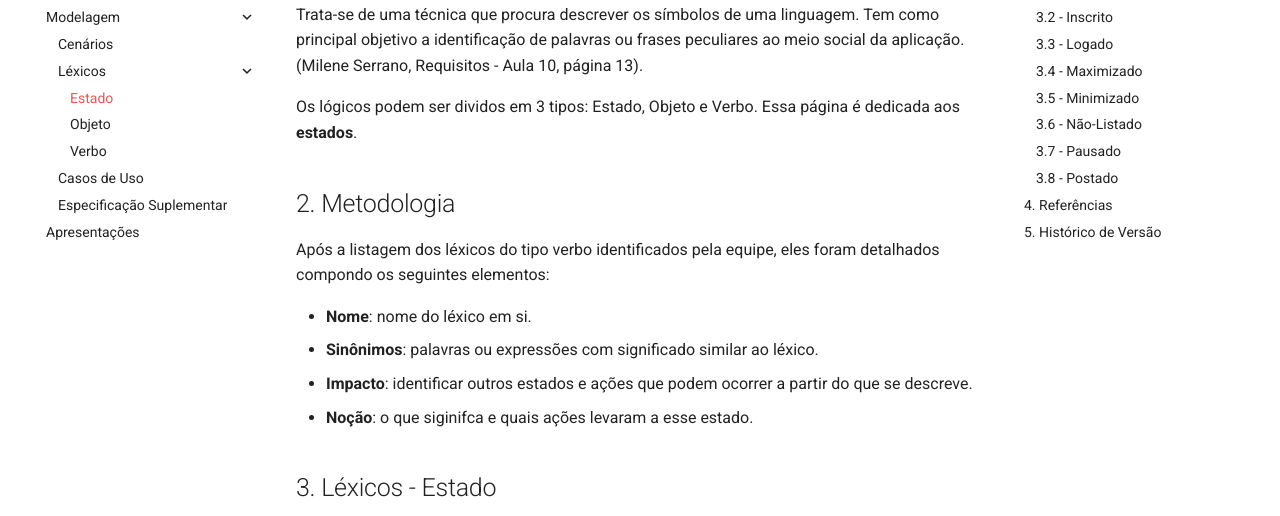
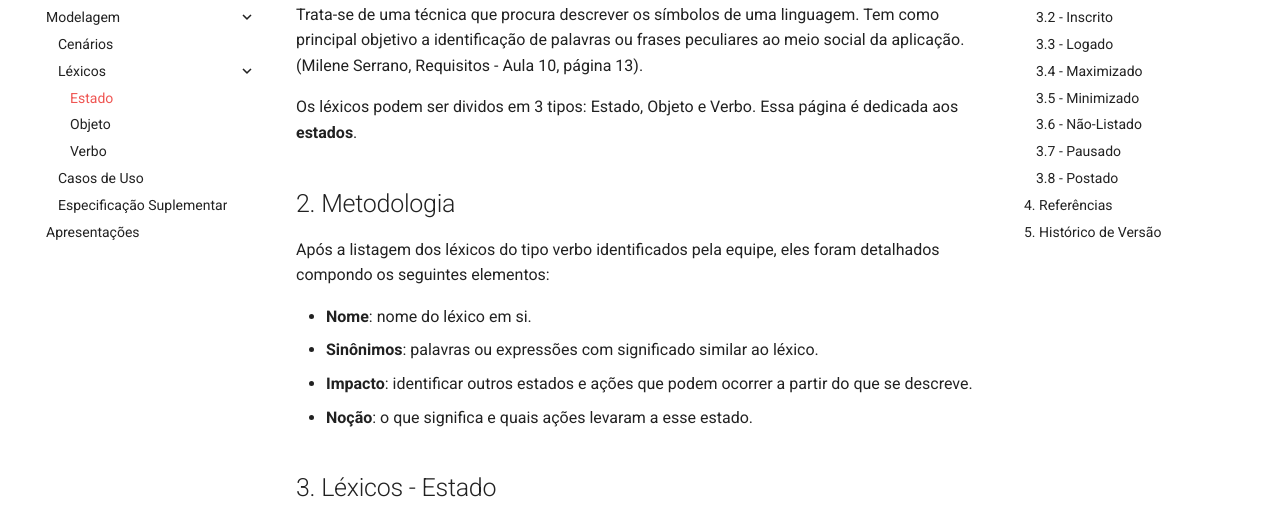
Before and after one commit to Requisitos-de-Software/2022.1-Youtube, an MkDocs documentation site: the page built from docs/modelagem/lexicos/estado.md, in a window 1280 px wide and 900 px high. Shown: the part 229-745 px from the top of the window. Built offline with MkDocs 1.6.1 and Material for MkDocs 9.7.7, drawn with Linux system fonts in a browser that asks for light colours; comment, search, counter and statistics services are not loaded.

Commit message:
correção lexicos

```diff
--- a/docs/modelagem/lexicos/estado.md
+++ b/docs/modelagem/lexicos/estado.md
@@ -3,7 +3,7 @@
 ## 1. Introdução
 Trata-se de uma técnica que procura descrever os símbolos de uma linguagem. Tem como principal objetivo a identificação de palavras ou frases peculiares ao meio social da aplicação.(Milene Serrano, Requisitos - Aula 10, página 13).
 
-Os lógicos podem ser dividos em 3 tipos: Estado, Objeto e Verbo. Essa página é dedicada aos **estados**.
+Os léxicos podem ser dividos em 3 tipos: Estado, Objeto e Verbo. Essa página é dedicada aos **estados**.
 
 ## 2. Metodologia
 Após a listagem dos léxicos do tipo verbo identificados pela equipe, eles foram detalhados compondo os seguintes elementos:
@@ -11,7 +11,7 @@ Após a listagem dos léxicos do tipo verbo identificados pela equipe, eles fora
 - **Nome**: nome do léxico em si.
 - **Sinônimos**: palavras ou expressões com significado similar ao léxico.
 - **Impacto**: identificar outros estados e ações que podem ocorrer a partir do que se descreve.
-- **Noção**: o que siginifca e quais ações levaram a esse estado.
+- **Noção**: o que significa e quais ações levaram a esse estado.
 
 ## 3. Léxicos - Estado
 
```
Also changed, not shown: docs/modelagem/lexicos/objeto.md (+1 -1 lines), docs/modelagem/lexicos/verbo.md (+1 -1 lines).
